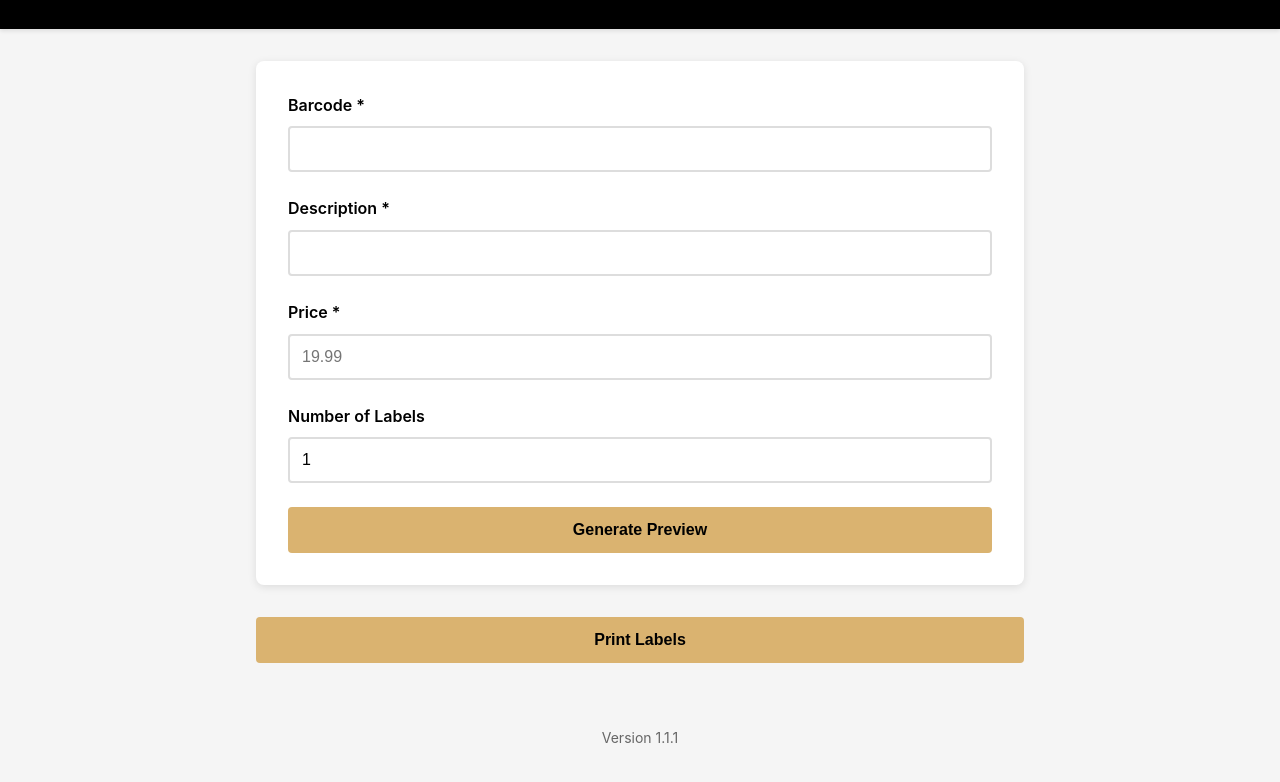
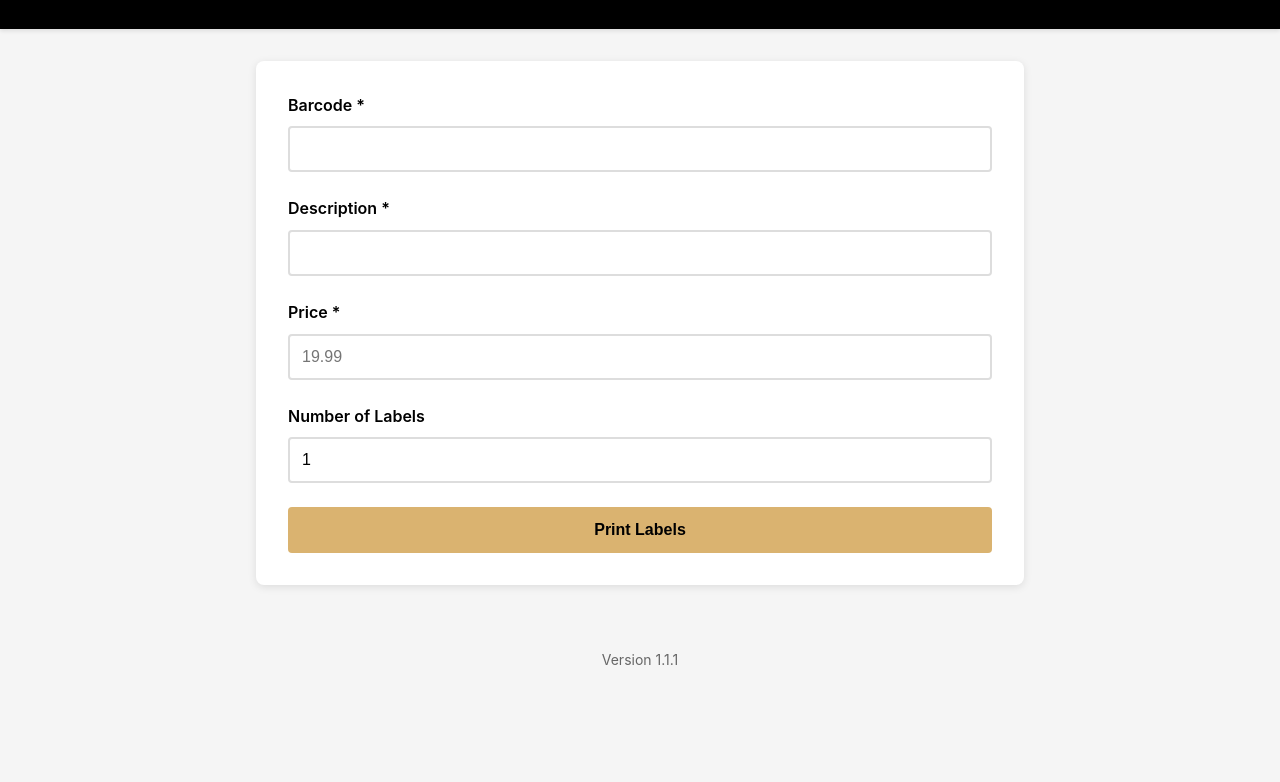
Before and after one commit to circumrota/circumrota.github.io, a website: page index.html in a window 1280 px wide. Shown: the part 120-902 px from the top of the page. After the commit the page ends 824 px from the top, so only its background shows below. Drawn offline with Linux system fonts and the light colour scheme.

Commit message:
Remove Generate Preview Button

```diff
--- a/index.html
+++ b/index.html
@@ -37,12 +37,11 @@
                     <input type="number" id="quantity" name="quantity" min="1" value="1" required>
                 </div>
 
-                <button type="submit" class="btn-primary">Generate Preview</button>
+                <button type="submit" class="btn-primary">Print Labels</button>
             </form>
         </section>
 
         <div id="printArea" class="print-area"></div>
-        <button type="button" id="printBtn" class="btn-primary">Print Labels</button>
     </main>
 
     <footer>
--- a/script.js
+++ b/script.js
@@ -1,7 +1,6 @@
 // Form and UI elements
 const labelForm = document.getElementById('labelForm');
 const printArea = document.getElementById('printArea');
-const printBtn = document.getElementById('printBtn');
 
 // Form submission handler
 labelForm.addEventListener('submit', (e) => {
@@ -23,10 +22,7 @@ labelForm.addEventListener('submit', (e) => {
     for (let i = 0; i < quantity; i++) {
         createPrintLabel(barcode, description, price);
     }
-});
-
-// Print button handler
-printBtn.addEventListener('click', () => {
+    // Open print dialog after generating labels
     window.print();
 });
 
```
